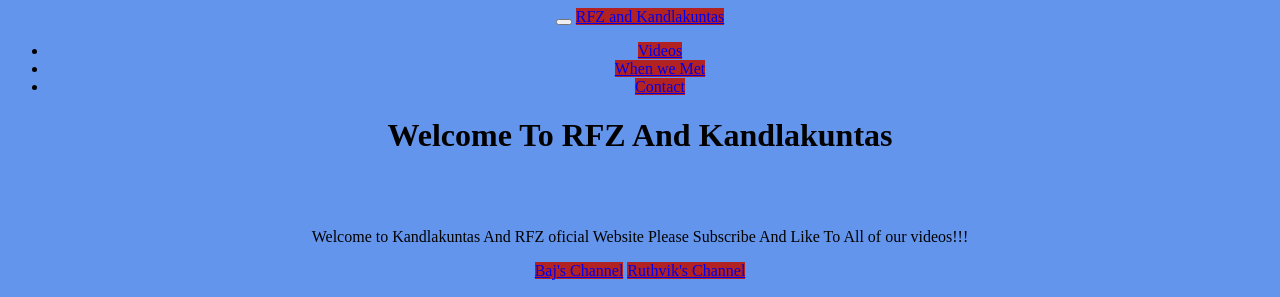
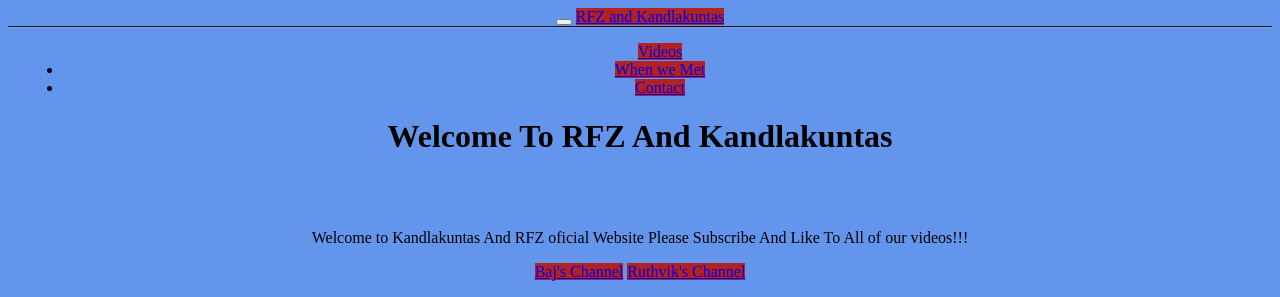
Before and after one commit to rfzkandlakuntas/rfzkandlakuntas.github.io, a plain HTML site: page index.html in a window 1280 px wide. Shown: the top 297 px of the page. Drawn offline with Linux system fonts and the light colour scheme.

Commit message:
Update index.html

```diff
--- a/index.html
+++ b/index.html
@@ -5,7 +5,7 @@
         <link rel="stylesheet" href="style.css">
     </head>
     <body>
-          <nav class="navbar-inverse" position="sticky;top:0;z-index:9999">
+          <nav class="navbar-inverse" position="sticky;top:0;z-index:9999" id="navbar">
 
    <div class="navbar-header">
          <button type="button" class="navbar-toggle" data-toggle="collapse" data-target="#myNavbar">
@@ -16,15 +16,13 @@
          <a class="navbar-brand" href="#">RFZ and Kandlakuntas</a>
    </div>
 
-   <span>
-        <ul class="nav navbar-nav">
-
+      <div class="collapse navbar-collapse" id="allign">
+        <ul class="nav navbar-nav>
           <li><a href="#Videos">Videos</a></li>
           <li><a href="#WhenWeMet">When we Met</a></li>
           <li><a href="#contactUs">Contact</a></li>
-
         </ul>
-      </span>
+      </div>
   </nav>
         <h1>Welcome To RFZ And Kandlakuntas</h1>
         <br><br>
```
